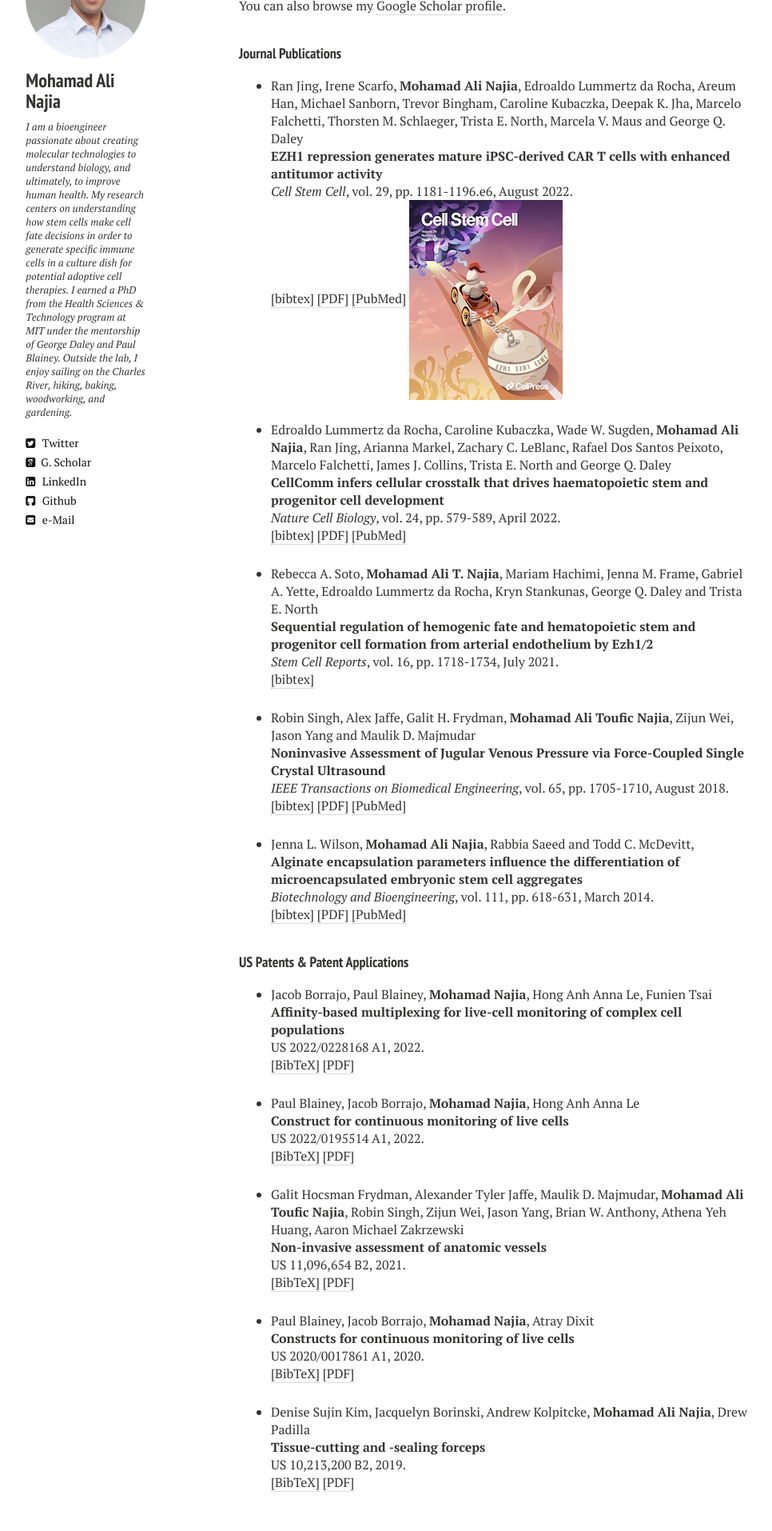
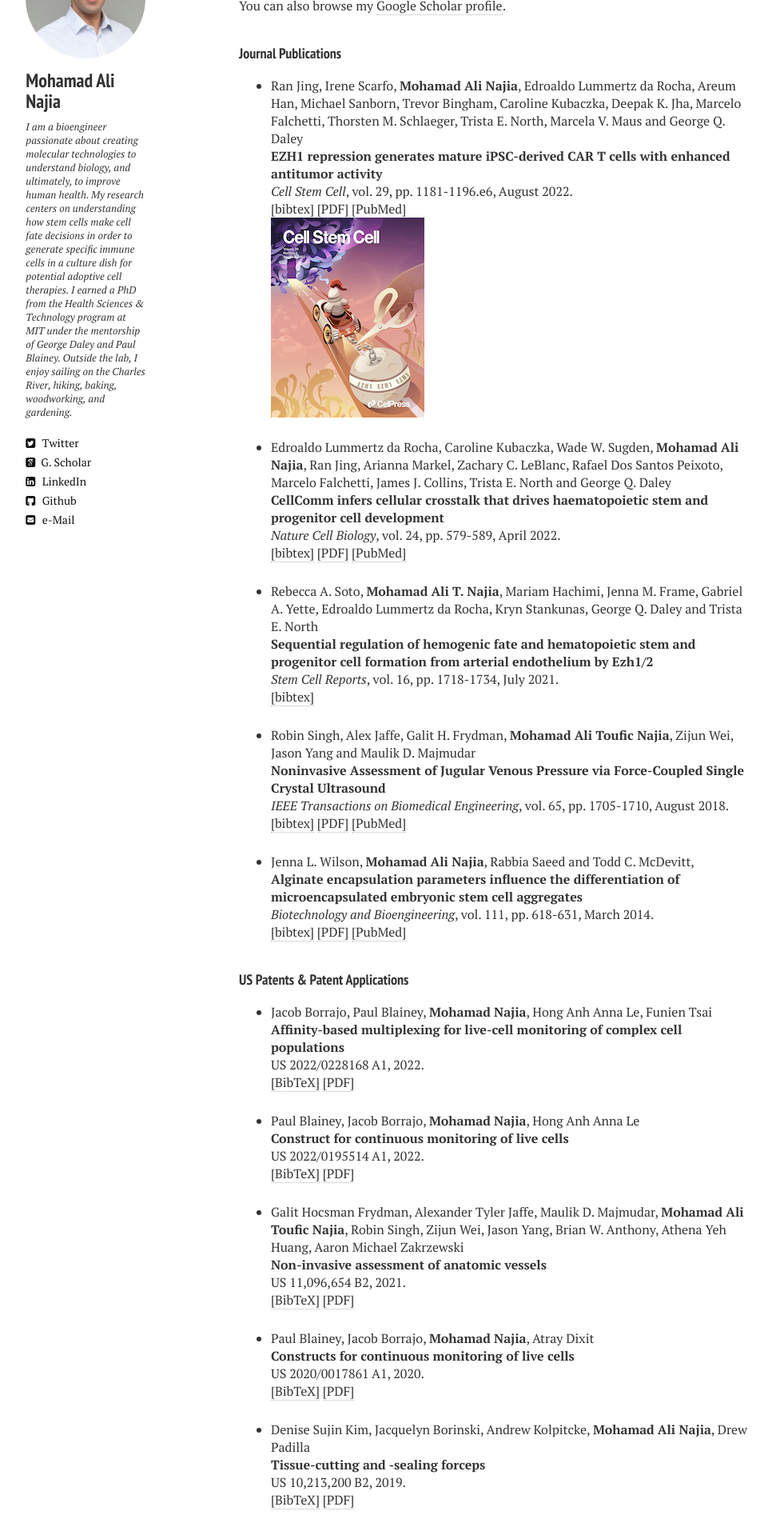
Before and after one commit to mnajia/mnajia.github.io, a Jekyll site: the page built from publications.md, in a window 1280 px wide. Shown: the part 472-2386 px from the top of the page at 80% size, without its empty margins (21-987 px from the left). Built offline with Jekyll 4.4.1, drawn with Linux system fonts in a browser that asks for light colours; nearby versions of some CDN libraries.

Commit message:
first commit

```diff
--- a/_layouts/publications.html
+++ b/_layouts/publications.html
@@ -108,7 +108,7 @@ Ran Jing, Irene Scarfo, <b>Mohamad Ali Najia</b>, Edroaldo Lummertz da Rocha, Ar
 <br />
 <a href="javascript:toggleBibtex('Jing2022')">[bibtex]</a>
 <a href="https://www.cell.com/cell-stem-cell/pdf/S1934-5909(22)00295-8.pdf" target="_blank">[PDF]</a> <a href="https://pubmed.ncbi.nlm.nih.gov/35931029/"  target="_blank">[PubMed]</a>
-<img src="{{ site.url }}/images/Jing2022_CellStemCell_Cover.jpg" alt="Jing2022_CellStemCell_Cover">
+<br><img src="{{ site.url }}/images/Jing2022_CellStemCell_Cover.jpg" alt="Jing2022_CellStemCell_Cover"></br>
 </p>
 <div id="bib_Jing2022" class="bibtex noshow">
 <pre>
```
